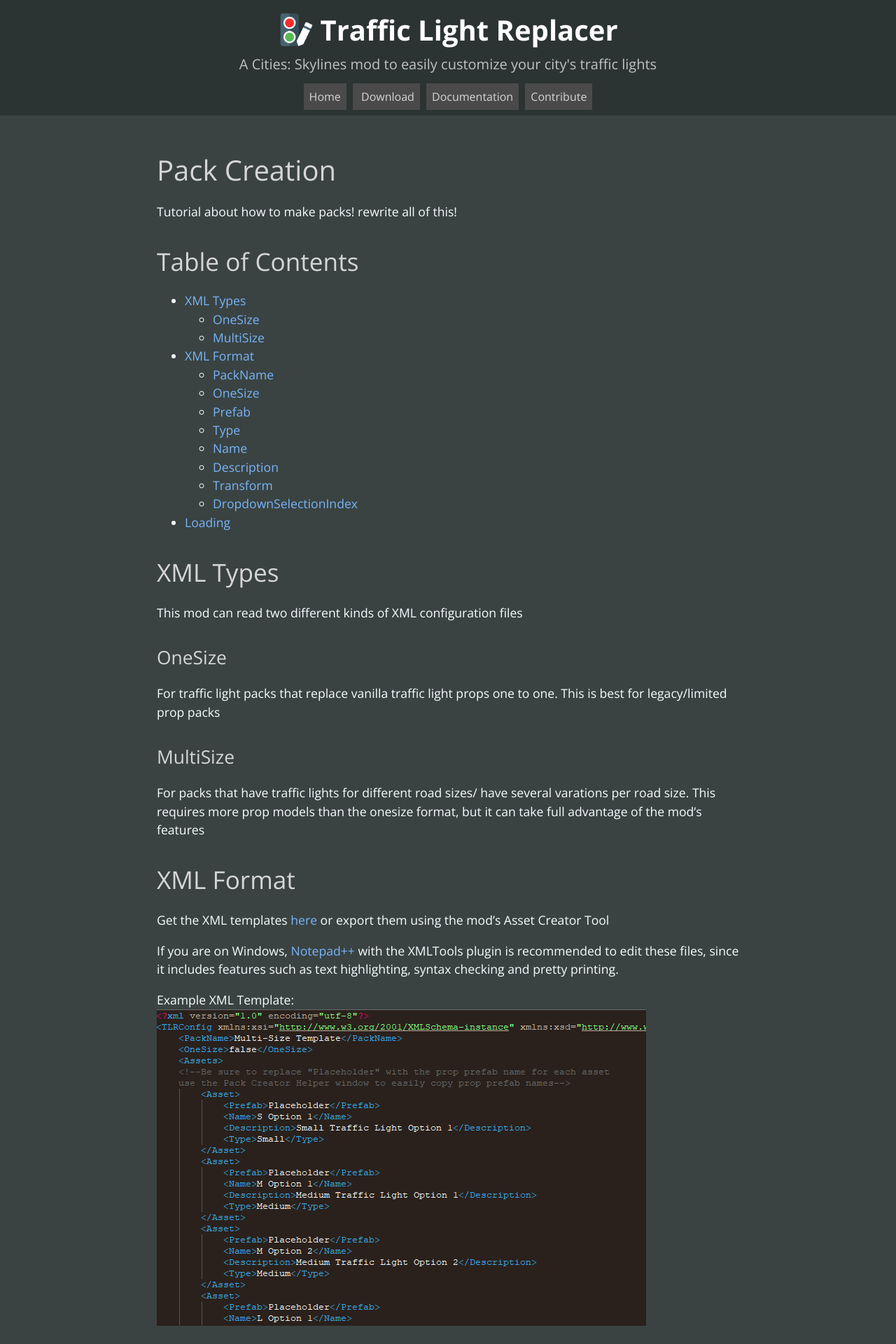
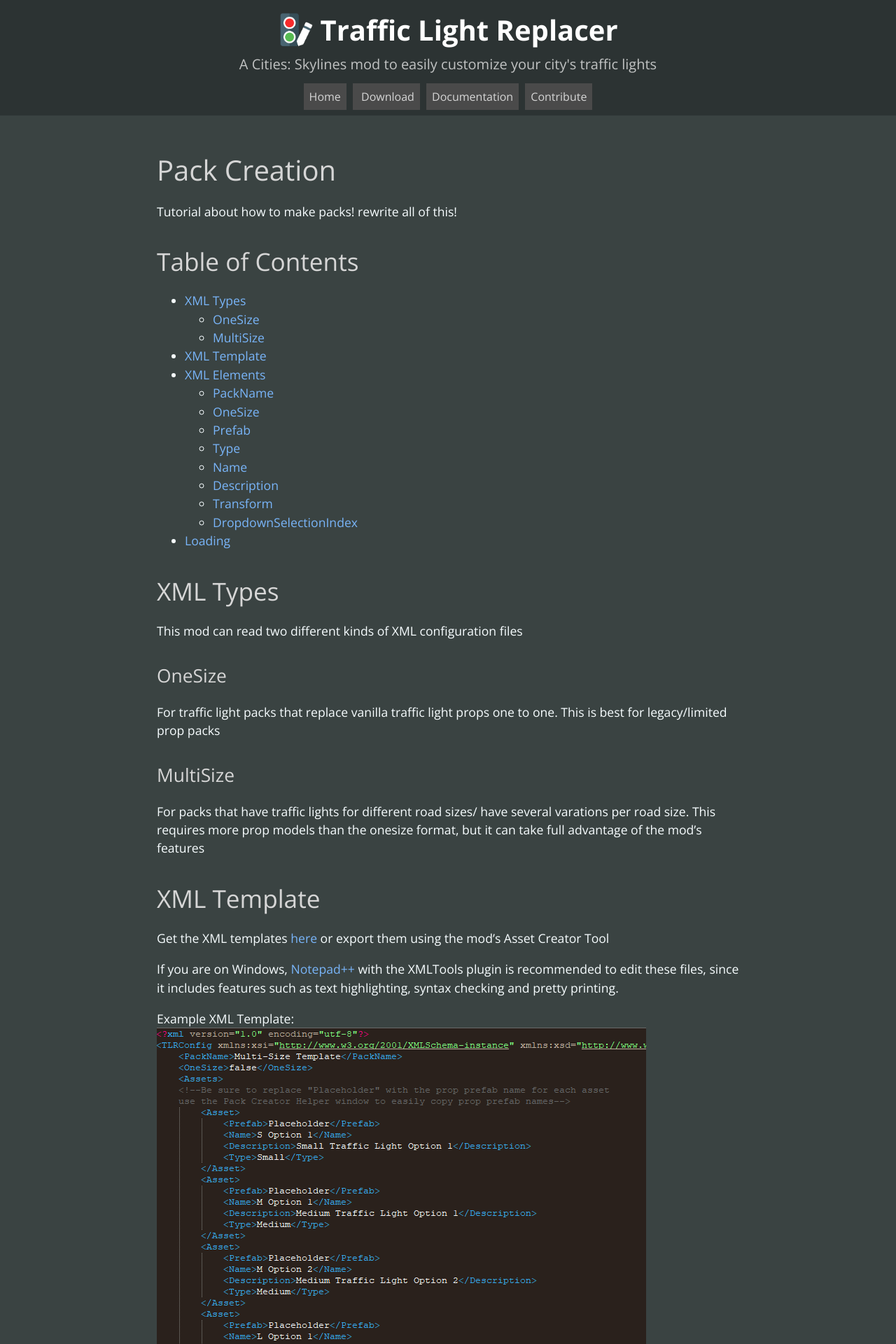
Before and after one commit to Cgameworld/TrafficLightReplacer-Site, a Jekyll site: the page built from pack-creation.md, in a window 1280 px wide. Shown: the top 1920 px of the page at 70% size. Built offline with Jekyll 4.4.1, drawn with Linux system fonts in a browser that asks for light colours; nearby versions of some CDN libraries; a style sheet for code colours, icons or effects is not loaded; some of the changed text lies outside the part shown.

Commit message:
xml template layout changes

```diff
--- a/_sass/blog/_layout.scss
+++ b/_sass/blog/_layout.scss
@@ -74,7 +74,7 @@
     display: block;
   }
 
-  .dropdown-content a:hover {background-color: #ddd;}
+  .dropdown-content a:hover {background-color: rgb(148, 148, 148);}
 
 .dropdown:hover .dropdown-content {display: block;}
 
--- a/pack-creation.md
+++ b/pack-creation.md
@@ -25,7 +25,7 @@ For traffic light packs that replace vanilla traffic light props one to one. Thi
 ## MultiSize
 For packs that have traffic lights for different road sizes/ have several varations per road size. This requires more prop models than the onesize format, but it can take full advantage of the mod's features
 
-# XML Format
+# XML Template
 
 Get the XML templates [here](https://github.com/Cgameworld/TrafficLightReplacer/tree/master/TrafficLightReplacer/Templates) or export them using the mod's Asset Creator Tool
 
@@ -34,7 +34,7 @@ If you are on Windows, [Notepad++](https://notepad-plus-plus.org/downloads/) wit
 Example XML Template:\
 <img src="/assets/images/multisize-template-example.png" alt="Example XML Template"/>
 
-Each element is described below
+# XML Elements
 
 ### PackName
 The name of the pack shown in game
```
